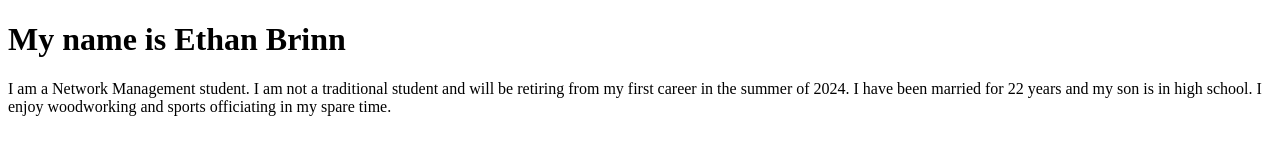
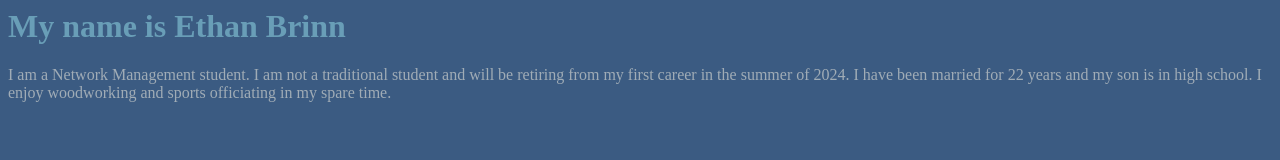
Before and after one commit to Eeebee97/Eeebee97.github.io, a plain HTML site: page index.html in a window 1280 px wide. Drawn offline with Linux system fonts and the light colour scheme.

Commit message:
Update index.html

```diff
--- a/index.html
+++ b/index.html
@@ -1,10 +1,20 @@
-<!DOCTYPE html>
 <html>
-  <head style=“background-color:3B5B82;”>
+  <head>
+    <style>
+      body {
+           background-color: 3B5B82;
+      }
+      h1 {
+         color: 699EB7;
+      }
+      p {
+        color:A0ACB6;
+      }
+    </style>
     <title>My Personal Introduction</title>
   </head>
-  <body style=“color=699EB7;”>
+  <body>
     <h1>My name is Ethan Brinn</h1>
-      <p style=“color:A0ACB6;”>I am a Network Management student. I am not a traditional student and will be retiring from my first career in the summer of 2024. I have been married for 22 years and my son is in high school. I enjoy woodworking and sports officiating in my spare time.</p>
+    <p>I am a Network Management student. I am not a traditional student and will be retiring from my first career in the summer of 2024. I have been married for 22 years and my son is in high school. I enjoy woodworking and sports officiating in my spare time.</p>
   </body>
 </html>
```
